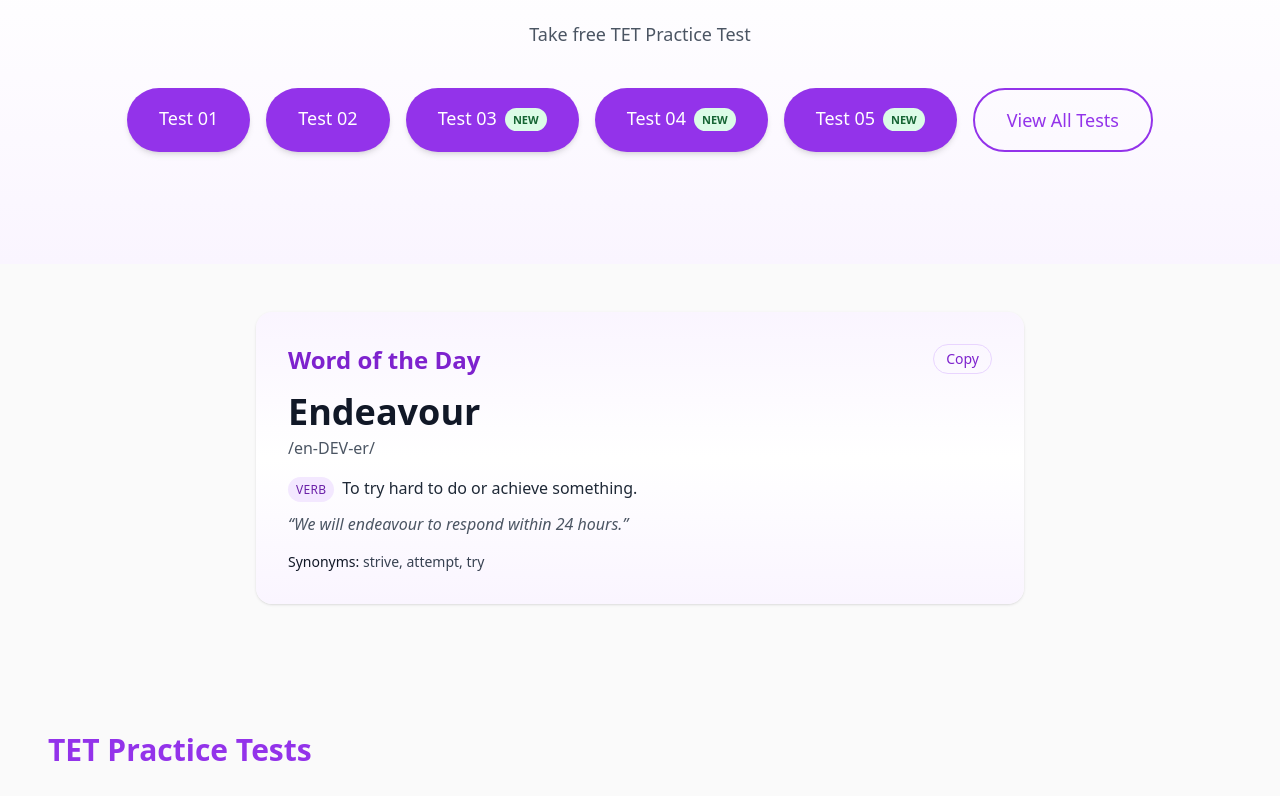
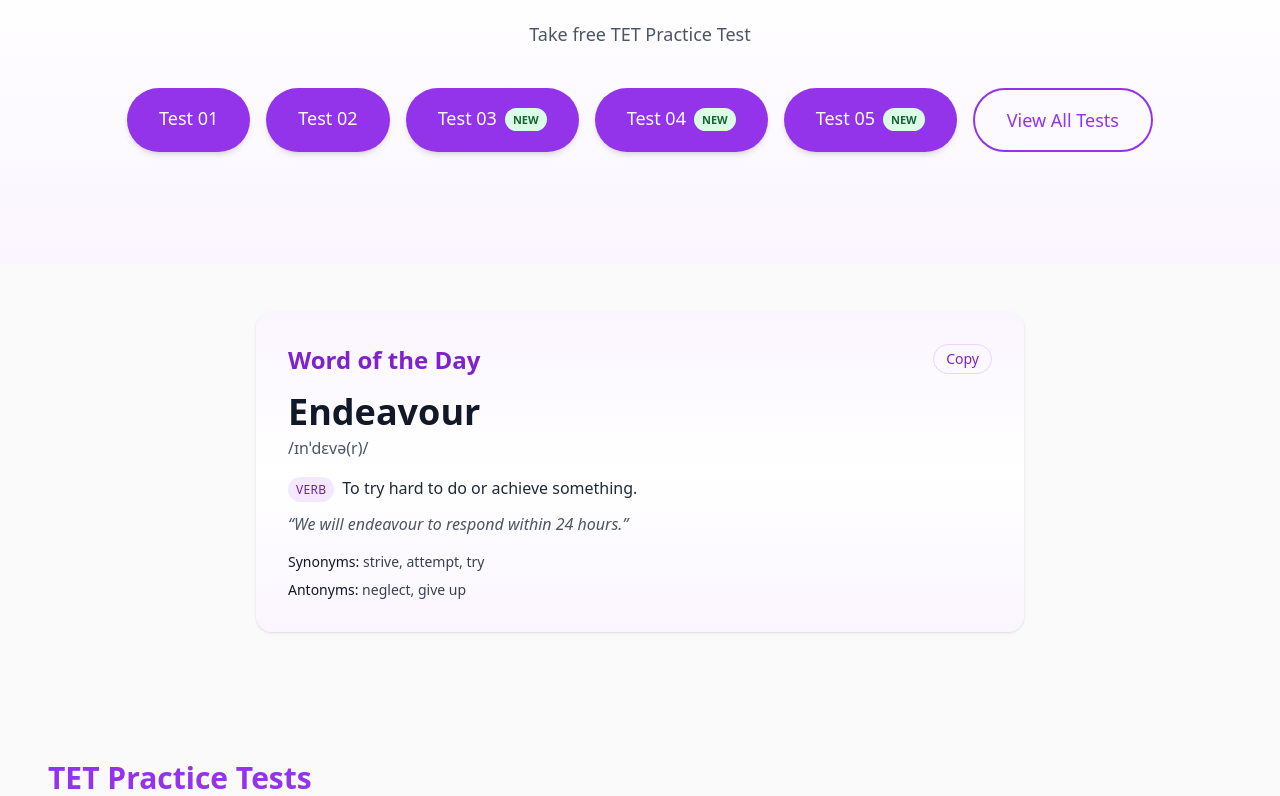
Before and after one commit to lourdselt/lourds-english-academy, a React (Vite) app: page / in a window 1280 px wide. Shown: the part 444-1240 px from the top of the page. Built offline with nearby package versions, Linux system fonts and the light colour scheme.

Commit message:
feat(words): auto-rotate Word of the Day at 12:00 AM IST with IPA+antonyms display

```diff
--- a/src/components/WordOfDay.jsx
+++ b/src/components/WordOfDay.jsx
@@ -1,19 +1,42 @@
-import React from 'react'
+import React, { useEffect, useState } from 'react'
 import words from '../data/words.json'
 
 function pickWordToday(list) {
   if (!list?.length) return null
-  const today = new Date()
-  const iso = today.toISOString().slice(0,10)
-  // Prefer item with matching date
-  const dated = list.find(w => w.date === iso)
-  if (dated) return dated
-  // Otherwise rotate deterministically by day index
-  const dayIndex = Math.floor(Date.now() / (1000 * 60 * 60 * 24))
+  // Use local day index so it changes automatically at local midnight, no manual dates required
+  // Compute day index anchored to Indian Standard Time (UTC+5:30)
+  const IST_OFFSET_MS = 5.5 * 60 * 60 * 1000
+  const nowUtcMs = Date.now()
+  const istNowMs = nowUtcMs + IST_OFFSET_MS
+  const dayIndex = Math.floor(istNowMs / 86400000)
   return list[dayIndex % list.length]
 }
 
 export default function WordOfDay() {
+  const [tick, setTick] = useState(0)
+  useEffect(() => {
+    const IST_OFFSET_MS = 5.5 * 60 * 60 * 1000
+    const MS_DAY = 86400000
+    const nowUtcMs = Date.now()
+    const istNowMs = nowUtcMs + IST_OFFSET_MS
+    const istDayStartMs = Math.floor(istNowMs / MS_DAY) * MS_DAY
+    const msUntilNextIstMidnight = istDayStartMs + MS_DAY - istNowMs
+
+    const timeoutId = setTimeout(() => {
+      setTick((t) => t + 1)
+      // After the first flip, refresh every 24h at the same IST time
+      const intervalId = setInterval(() => setTick((t) => t + 1), MS_DAY)
+      // Store on window to clear on unmount
+      window.__wotdIntervalId && clearInterval(window.__wotdIntervalId)
+      window.__wotdIntervalId = intervalId
+    }, msUntilNextIstMidnight)
+
+    return () => {
+      clearTimeout(timeoutId)
+      if (window.__wotdIntervalId) clearInterval(window.__wotdIntervalId)
+    }
+  }, [])
+
   const w = pickWordToday(words)
   if (!w) return null
   return (
@@ -34,8 +57,8 @@ export default function WordOfDay() {
         </div>
         <div className="mt-4">
           <div className="text-4xl font-bold text-gray-900">{w.word}</div>
-          {w.pronunciation ? (
-            <div className="text-gray-600 mt-1">/{w.pronunciation}/</div>
+          {w.ipa ? (
+            <div className="text-gray-600 mt-1">/{w.ipa}/</div>
           ) : null}
           <div className="mt-4 text-gray-800">
             <span className="uppercase text-xs tracking-wide bg-purple-100 text-purple-800 px-2 py-1 rounded-full mr-2">{w.pos}</span>
@@ -49,6 +72,11 @@ export default function WordOfDay() {
               <span className="font-medium text-gray-900">Synonyms:</span> {w.synonyms.join(', ')}
             </div>
           ) : null}
+          {w.antonyms?.length ? (
+            <div className="mt-2 text-sm text-gray-700">
+              <span className="font-medium text-gray-900">Antonyms:</span> {w.antonyms.join(', ')}
+            </div>
+          ) : null}
         </div>
       </div>
     </section>
--- a/src/data/words.json
+++ b/src/data/words.json
@@ -1,51 +1,56 @@
 [
   {
     "word": "Eloquent",
-    "pronunciation": "EH-luh-kwuhnt",
+    "ipa": "ˈɛləkwənt",
     "pos": "adjective",
     "definition": "Fluent or persuasive in speaking or writing.",
     "example": "Her eloquent speech inspired the entire audience.",
-    "synonyms": ["expressive", "persuasive", "articulate"]
+    "synonyms": ["expressive", "persuasive", "articulate"],
+    "antonyms": ["inarticulate", "tongue-tied"]
   },
   {
     "word": "Endeavour",
-    "pronunciation": "en-DEV-er",
+    "ipa": "ɪnˈdɛvə(r)",
     "pos": "verb",
     "definition": "To try hard to do or achieve something.",
     "example": "We will endeavour to respond within 24 hours.",
     "synonyms": ["strive", "attempt", "try"],
-    "date": "2025-10-18"
+    "antonyms": ["neglect", "give up"]
   },
   {
-    "word": "Concise",
-    "pronunciation": "kuhn-SAHYS",
+  "word": "Concise",
+  "ipa": "kənˈsaɪs",
     "pos": "adjective",
     "definition": "Giving a lot of information clearly in a few words; brief but comprehensive.",
     "example": "Please keep your explanation concise and clear.",
-    "synonyms": ["brief", "succinct", "compact"]
+    "synonyms": ["brief", "succinct", "compact"],
+    "antonyms": ["wordy", "verbose"]
   },
   {
-    "word": "Inquisitive",
-    "pronunciation": "in-KWIZ-uh-tiv",
+  "word": "Inquisitive",
+  "ipa": "ɪnˈkwɪzɪtɪv",
     "pos": "adjective",
     "definition": "Curious or inquiring.",
     "example": "The inquisitive child asked thoughtful questions.",
-    "synonyms": ["curious", "probing", "questioning"]
+    "synonyms": ["curious", "probing", "questioning"],
+    "antonyms": ["indifferent", "uninterested"]
   },
   {
-    "word": "Synthesize",
-    "pronunciation": "SIN-thuh-sahyz",
+  "word": "Synthesize",
+  "ipa": "ˈsɪnθɪsaɪz",
     "pos": "verb",
     "definition": "To combine parts into a coherent whole.",
     "example": "Students should synthesize information from multiple sources.",
-    "synonyms": ["combine", "integrate", "merge"]
+    "synonyms": ["combine", "integrate", "merge"],
+    "antonyms": ["separate", "divide"]
   },
   {
-    "word": "Nuance",
-    "pronunciation": "NOO-ahns",
+  "word": "Nuance",
+  "ipa": "ˈnjuːɑːns",
     "pos": "noun",
     "definition": "A subtle difference in meaning, expression, or sound.",
     "example": "He explained the nuances of the poem's imagery.",
-    "synonyms": ["subtlety", "shade", "distinction"]
+    "synonyms": ["subtlety", "shade", "distinction"],
+    "antonyms": ["obviousness", "clarity"]
   }
 ]
```
